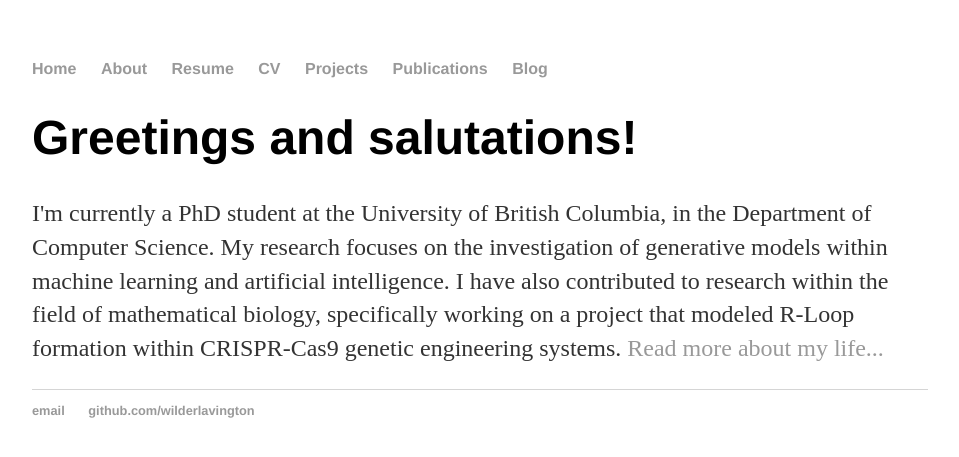
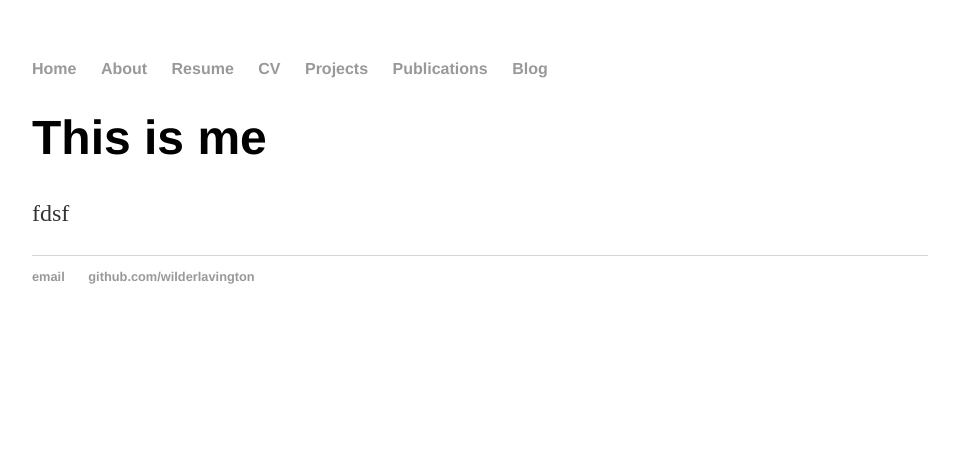
Before and after one commit to WilderLavington/old_web_page, a Jekyll site: the page built from about/index.html, in a window 1280 px wide. Shown: the top 457 px of the page, without its empty margins (160-1119 px from the left). Built offline with Jekyll 4.4.1, drawn with Linux system fonts in a browser that asks for light colours.

Commit message:
Update index.html

```diff
--- a/about/index.html
+++ b/about/index.html
@@ -3,10 +3,6 @@ layout: default
 title: Jonathan Wilder Lavington
 ---
 <div class="blurb">
-	<h1>Greetings and salutations!</h1>
-	<p>I'm currently a PhD student at the University of British Columbia, in the Department of Computer Science.
-  My research focuses on the investigation of generative models within machine learning and artificial intelligence.
-  I have also contributed to research within the field of mathematical biology, specifically working on a project that modeled
-  R-Loop formation within CRISPR-Cas9 genetic engineering systems.
-		<a href="/about">Read more about my life...</a></p>
+	<h1>This is me</h1>
+	<p> fdsf </p>
 </div><!-- /.blurb -->
```
